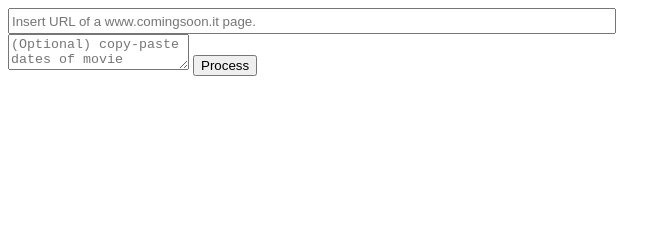
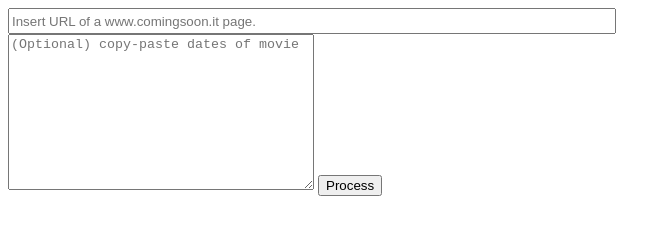
Before and after one commit to silverweed/cinebot, a website: page index.html in a window 1280 px wide. Shown: the whole page, without its empty margins (0-671 px from the left). Drawn offline with Linux system fonts and the light colour scheme.

Commit message:
embiggened textarea

```diff
--- a/index.html
+++ b/index.html
@@ -3,7 +3,7 @@
     <body>
         <form target="_blank" action='/process' method='GET'>
             <input name="page" type="text" placeholder="Insert URL of a www.comingsoon.it page." style='width: 600px; height: 20px'/><br/>
-            <textarea name="dates" placeholder="(Optional) copy-paste dates of movie"></textarea>
+            <textarea style='width: 300px; height: 150px' name="dates" placeholder="(Optional) copy-paste dates of movie"></textarea>
             <input type="submit" value="Process"/>
         </form>
         <div id='result'></div>
```
